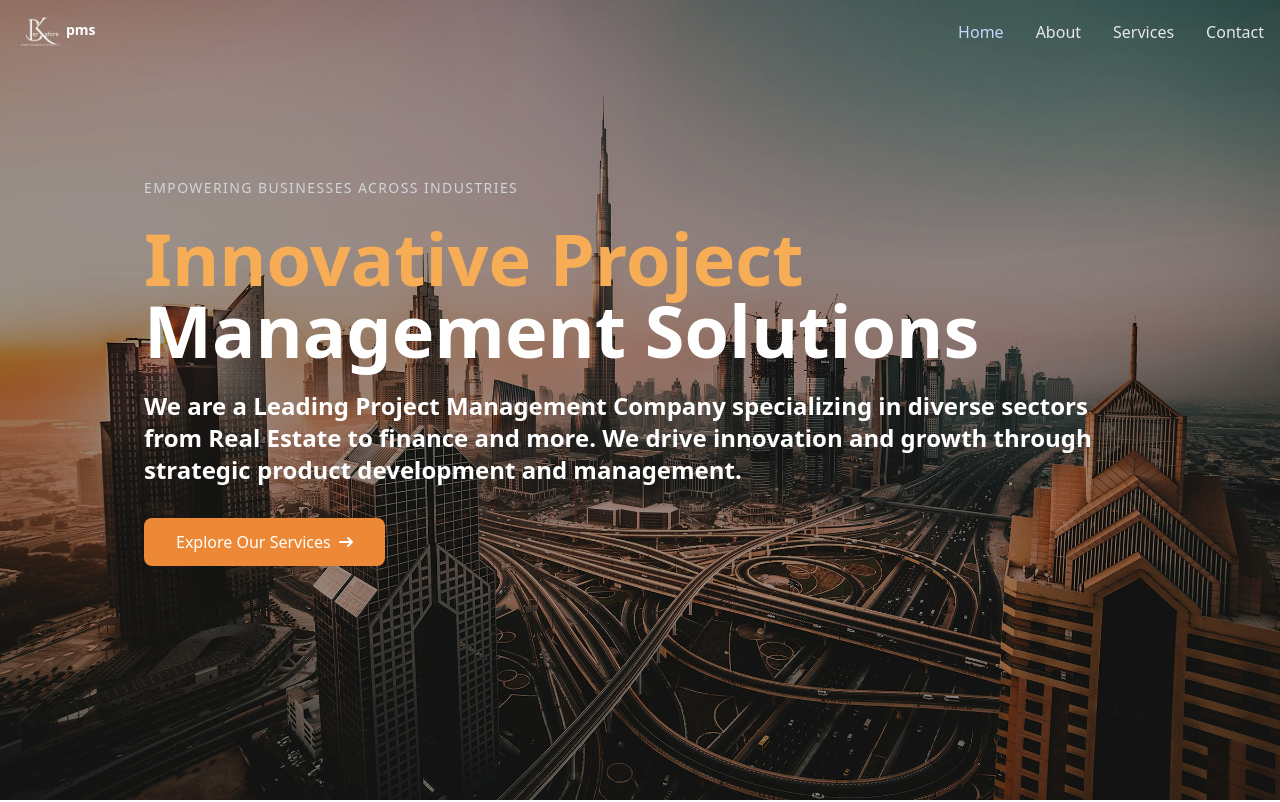
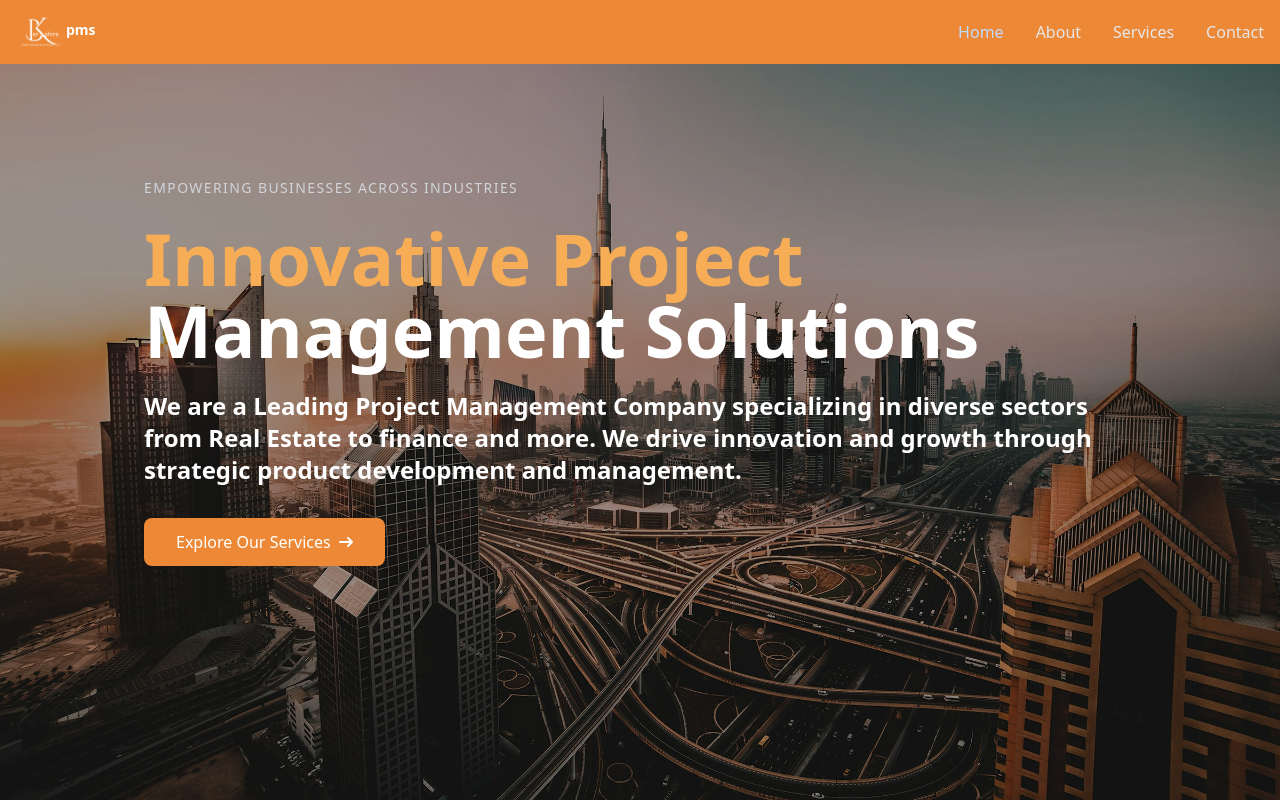
Before and after one commit to Demmyjsx/berkshirepms, a Next.js app: page / in a window 1280 px wide. Shown: the top 802 px of the page. Built offline with nearby package versions, Linux system fonts and the light colour scheme.

Commit message:
first commit

```diff
--- a/src/app/Components/Navbar.js
+++ b/src/app/Components/Navbar.js
@@ -18,7 +18,7 @@ const links = [
 
 
   return (
-    <nav className="bg-transparent border-gray-200 dark:bg-gray-900 fixed w-full top-0 left-0 z-50">
+    <nav className="bg-orange-400 border-gray-200 dark:bg-gray-900 fixed w-full top-0 left-0 z-50">
       <div className="max-w-7xl flex flex-wrap items-center justify-between mx-auto p-4">
         <Link href="/" className="flex items-center space-x-3 rtl:space-x-reverse">
           <span className="flex self-center text-2xl font-semibold whitespace-nowrap text-white dark:text-white">
```
